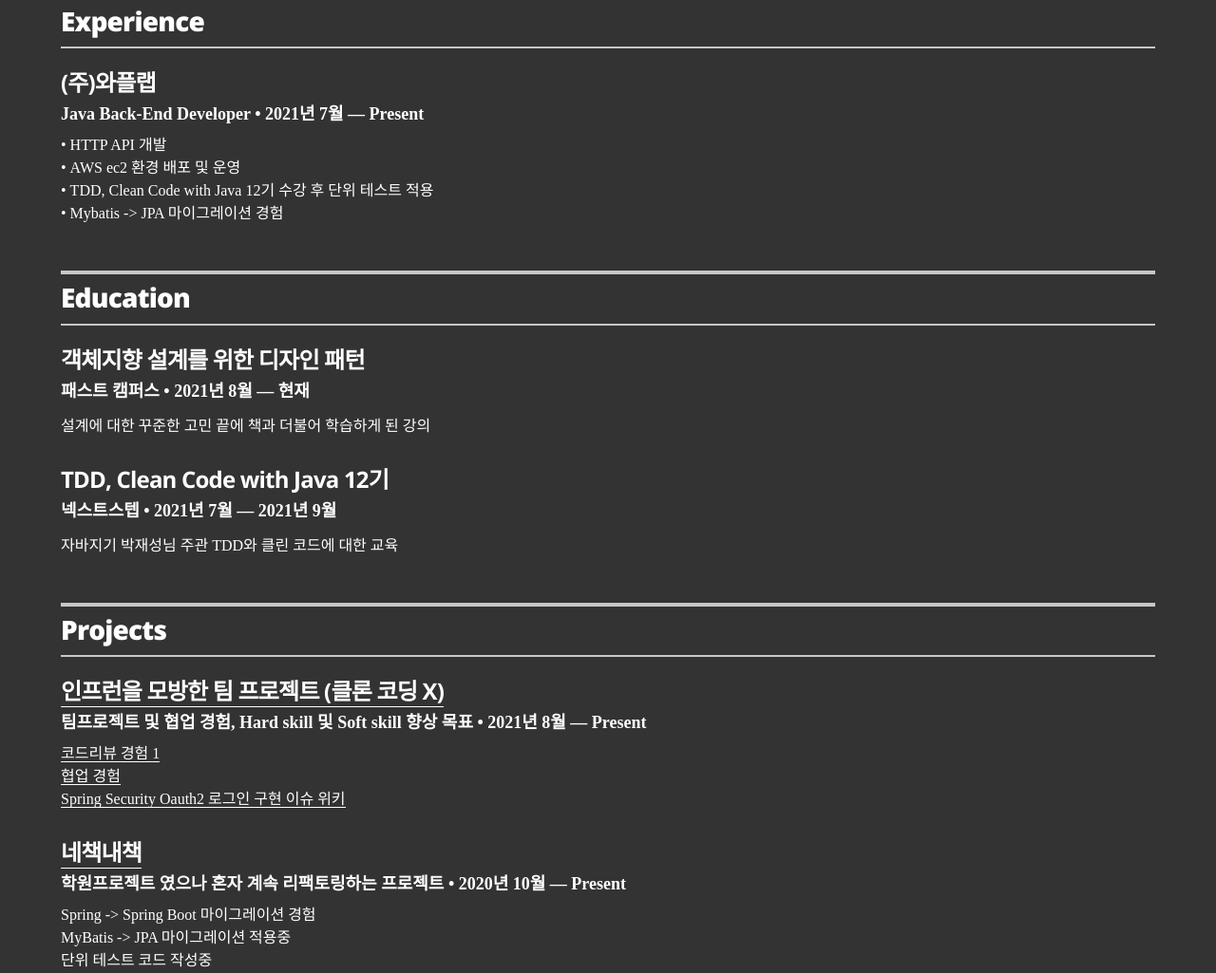
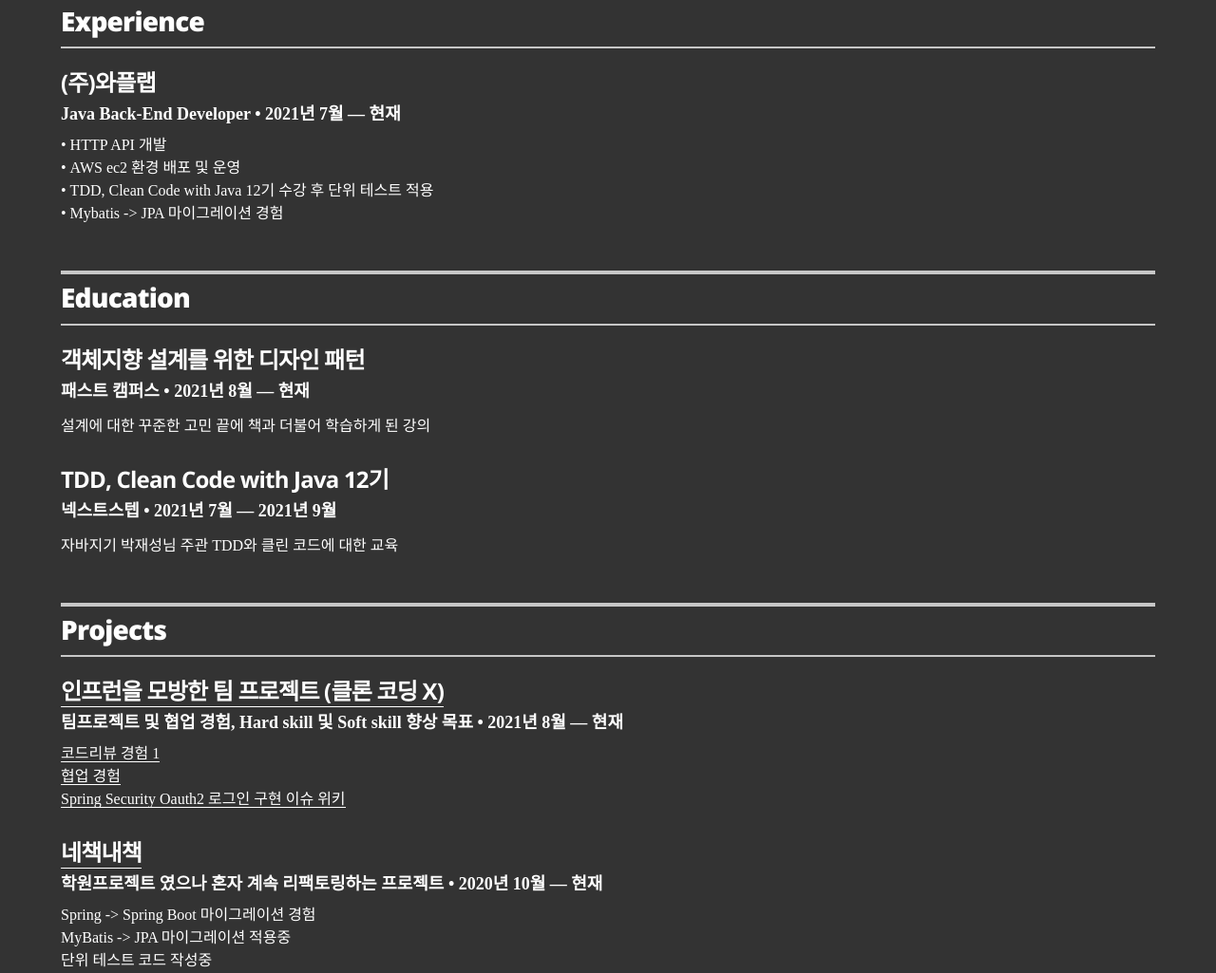
Before and after one commit to lsj8367/resume, a Jekyll site: the page built from index.html, in a window 1280 px wide and 1400 px high, scrolled down 450 px. Shown: the part 150-1175 px from the top of the window at 95% size. Built offline with Jekyll 4.4.1, drawn with Linux system fonts in a browser that asks for light colours; some of the changed text lies outside the part shown.

Commit message:
docs: 현황 변경

```diff
--- a/_data/associations.yml
+++ b/_data/associations.yml
@@ -1,7 +1,7 @@
 # 외부활동
 - organization: 사이드 프로젝트 스터디
   role: Team-ARK
-  year: 2021년 8월 &mdash; Present
+  year: 2021년 8월 &mdash; 현재
   url: https://github.com/ark-inflearn
   summary:
     - 스프링 프레임워크에 대해 더 깊게 공부 그리고 새롭게 학습한 내용들을 도입하려고 참여하게 된 토이 프로젝트 스터디<br>
@@ -9,7 +9,7 @@
 
 - organization: JPA 스터디
   role: JPA
-  year: 2021년 6월 &mdash; Present
+  year: 2021년 6월 &mdash; 2021년 8월
   url: https://github.com/lsj8367/JPAStudy
   summary:
     - 스프링부트를 공부하는중에 JPA에 대한 개념이 더 필요해서 활동하게 된 스터디<br>
@@ -17,6 +17,6 @@
 
 - organization: 개인 블로그
   role: 업무나 토이프로젝트 도중 생긴 이슈와 혼자 공부한 내용들을 기록
-  year: 2021년 2월 &mdash; Present
+  year: 2021년 2월 &mdash; 현재
   url: https://lsj8367.github.io/
   summary: 2021년 개발로 취업을 하면서부터 마주한 이슈들을 꾸준히 기록중이며 내가 알고 남이 모르는 것이 있을 수 있기에 공유하기 위한 블로그
--- a/_data/experience.yml
+++ b/_data/experience.yml
@@ -2,7 +2,7 @@
 # VP of Global Communications
 - company: (주)와플랩
   position: Java Back-End Developer
-  duration:  2021년 7월 &mdash; Present
+  duration:  2021년 7월 &mdash; 현재
   summary:
     - • HTTP API 개발<br>
     - • AWS ec2 환경 배포 및 운영<br>
--- a/_data/projects.yml
+++ b/_data/projects.yml
@@ -9,7 +9,7 @@
 
 - project: 인프런을 모방한 팀 프로젝트 (클론 코딩 X)
   role: 팀프로젝트 및 협업 경험, Hard skill 및 Soft skill 향상 목표
-  duration: 2021년 8월 &mdash; Present
+  duration: 2021년 8월 &mdash; 현재
   url: "https://github.com/Ark-inflearn/inflearn-clone-back"
   description:
     - <a href="https://github.com/Ark-inflearn/inflearn-clone-back/pull/76#event-5230373645">코드리뷰 경험 1</a><br>
@@ -18,7 +18,7 @@
 
 - project: 네책내책
   role: 학원프로젝트 였으나 혼자 계속 리팩토링하는 프로젝트
-  duration: 2020년 10월 &mdash; Present
+  duration: 2020년 10월 &mdash; 현재
   url: "https://github.com/lsj8367/Project"
   description:
     - Spring -> Spring Boot 마이그레이션 경험<br>
```
